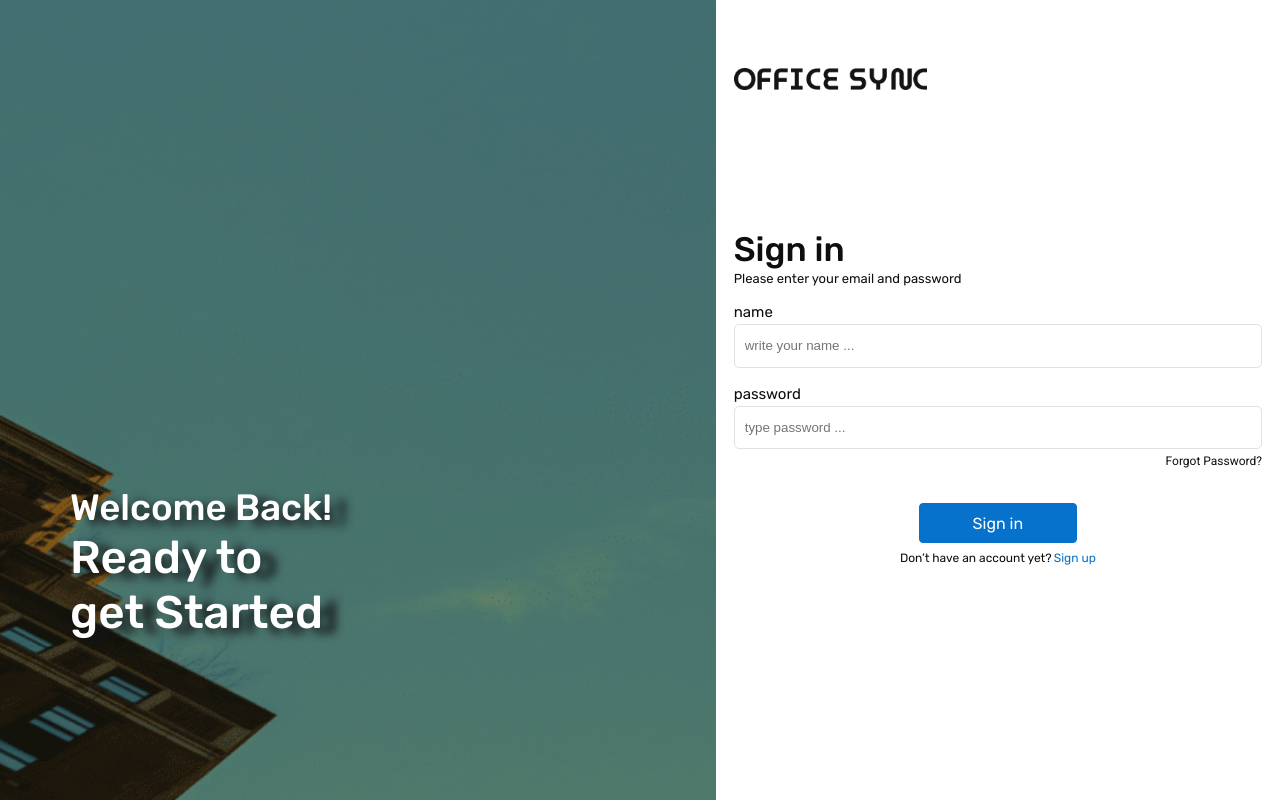
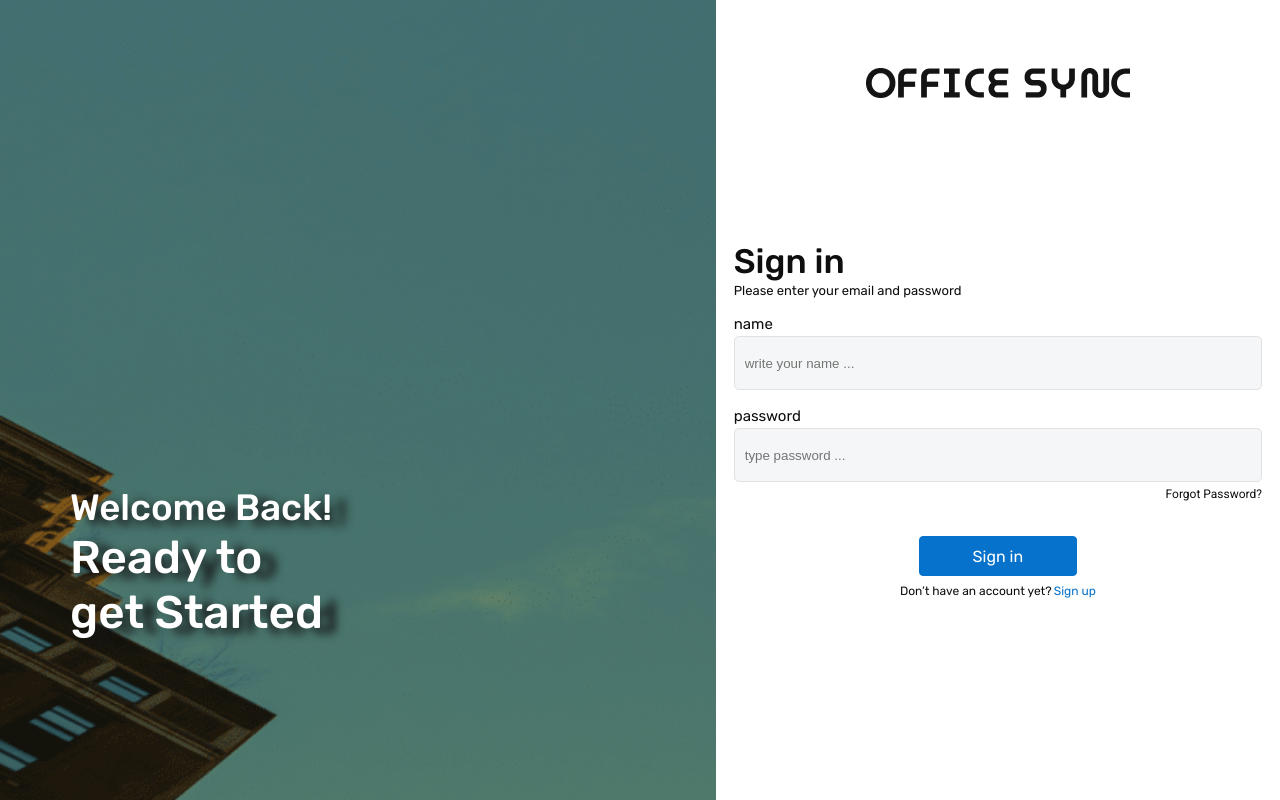
Before and after one commit to developerarjun/officesync-ui-react, a React (Vite) app: page / in a window 1280 px wide. Built offline with nearby package versions, Linux system fonts and the light colour scheme.

Commit message:
design issues resolved in loginpage.tsx page

```diff
--- a/src/app/modules/auth/login/LoginPage.scss
+++ b/src/app/modules/auth/login/LoginPage.scss
@@ -47,7 +47,8 @@
       width: 75%;
     }
     .appLogo {
-      height: 1.375rem;
+      // height: 1.375rem;
+      height: 100%;
       padding: 3.125rem 0;
     }
 
@@ -64,8 +65,9 @@
       margin-top: 0.625rem;
     }
     input,select{
-      height: 2.45rem;
+      height: 3.125rem;
       border: 1px solid $borderneutral;
+      background-color: #f5f6f7;
       padding-left: 0.625rem;
       border-radius: 0.313rem;
     }
--- a/src/app/modules/auth/login/LoginPage.tsx
+++ b/src/app/modules/auth/login/LoginPage.tsx
@@ -32,16 +32,19 @@ function LoginPage() {
 
       <FormProvider {...methods}>
       <form
-        className="loginForm flex flex-column"
+        className="loginForm flex flex-column align-center justify-center"
         onSubmit={onSubmit}
         autoComplete="off"
       >
-         <div className="flex items-center">
+         <div className="text-align-center">
           <img
             src="/images/office-logo.png"
             alt="app logo"
             className="appLogo"
           ></img>
+        </div>
+        <div className="inner-wrapper">
+
         </div>
         <label className="titleText text-neutral heading-three">Sign in</label>
         <label className=" regular-font text-neutral body-one">
--- a/src/scss/abstracts/_extends.scss
+++ b/src/scss/abstracts/_extends.scss
@@ -42,6 +42,9 @@
 .items-center {
   align-items: center;
 }
+.text-align-center{
+  text-align: center;
+}
 .items-start {
   align-items: flex-start;
 }
```
